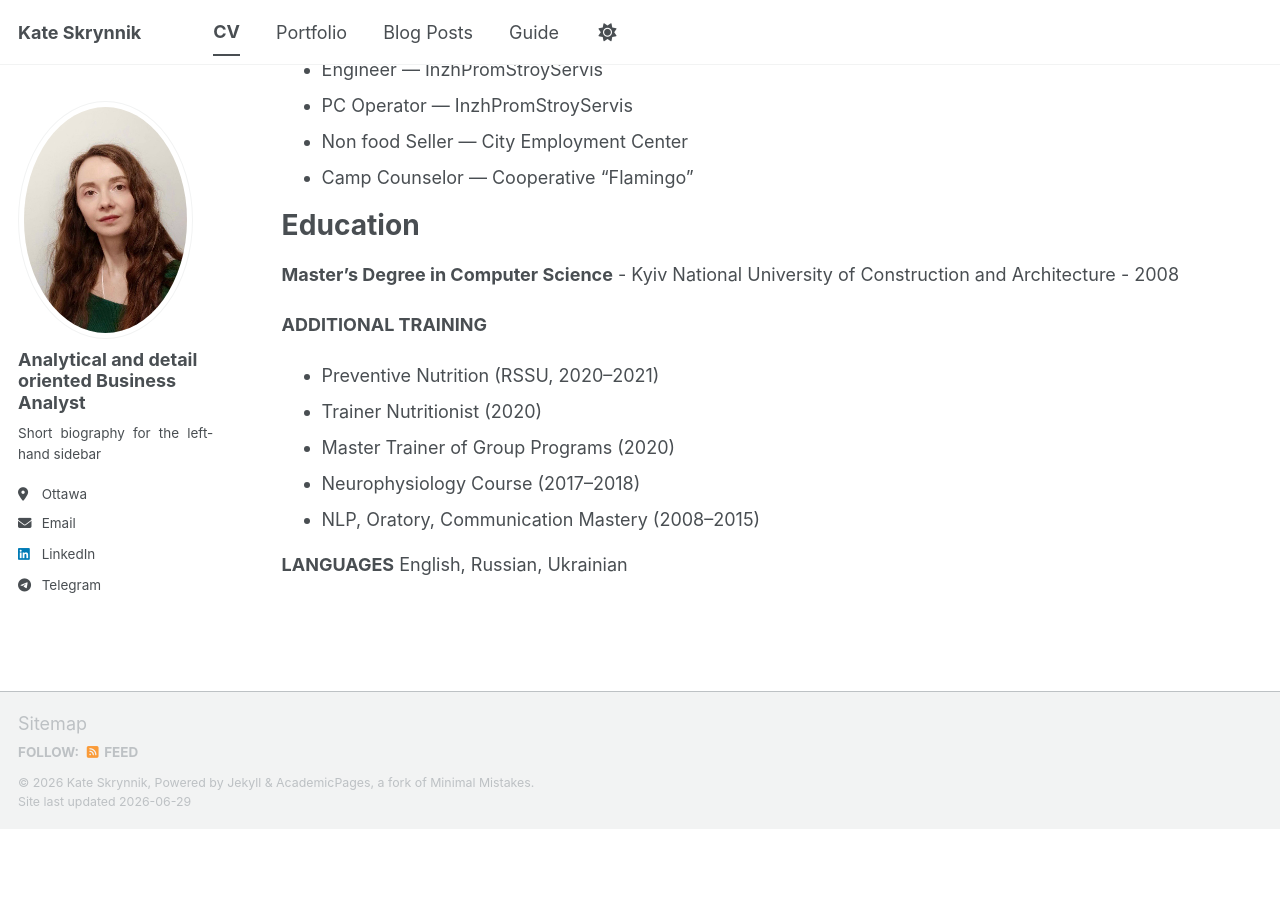
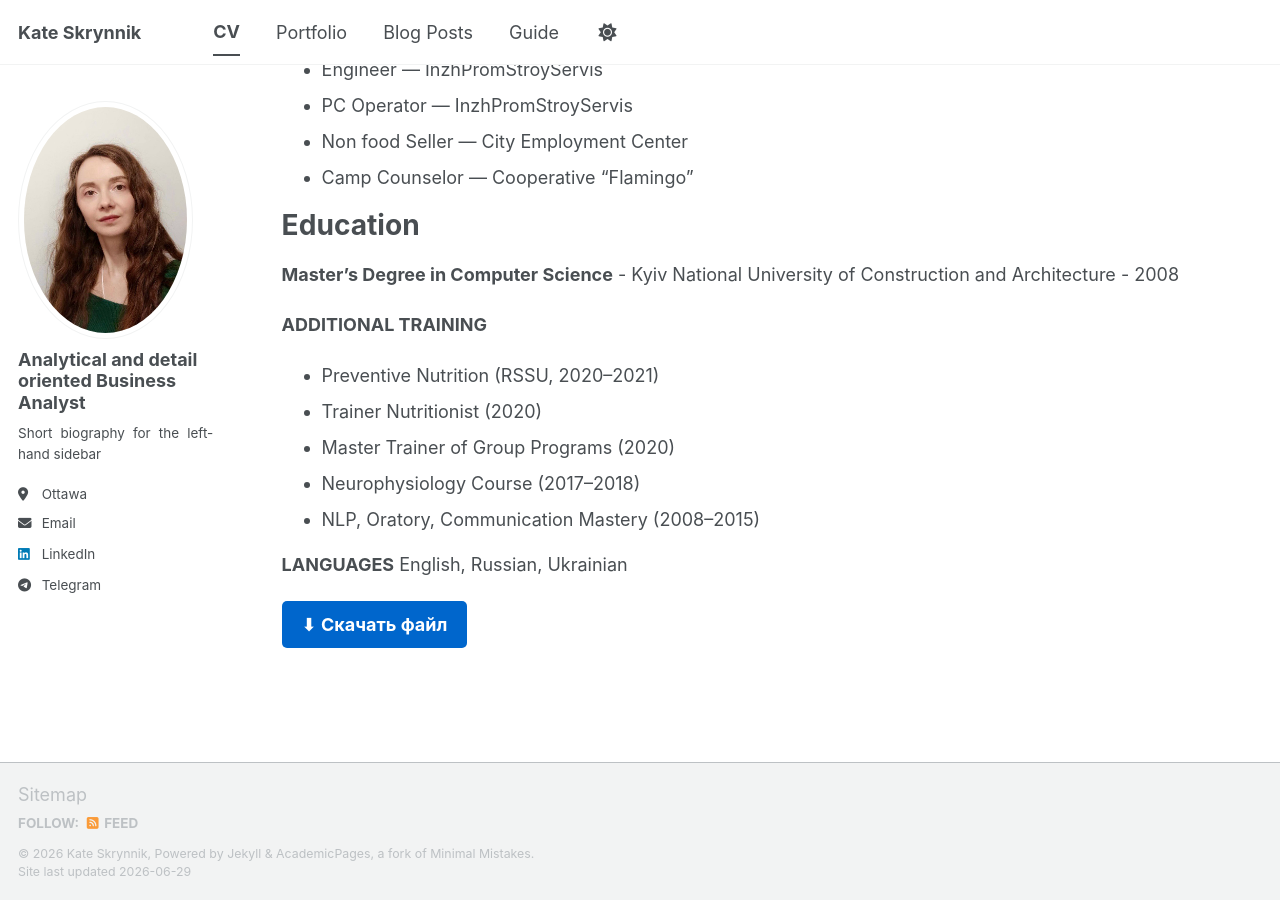
Before and after one commit to katevision/KateS, a Jekyll site: the page built from _pages/cv.md, in a window 1280 px wide and 900 px high, scrolled down 1950 px. Built offline with Jekyll 4.4.1, drawn with Linux system fonts in a browser that asks for light colours; a script bundle is joined from its source files by our own code; library files that are not in the unit come from our copies; before the commit the page ends 2779 px from its top, so only the background shows below that.

Commit message:
Update cv.md

```diff
--- a/_pages/cv.md
+++ b/_pages/cv.md
@@ -89,3 +89,6 @@ Education
 
 **LANGUAGES**
 English, Russian, Ukrainian
+
+
+<a href="/KateS/files/paper1.pdf" download style="display:inline-block; padding:10px 20px; background-color:#0066cc; color:white; border-radius:5px; text-decoration:none; font-weight:bold;">⬇ Скачать файл</a>
```
